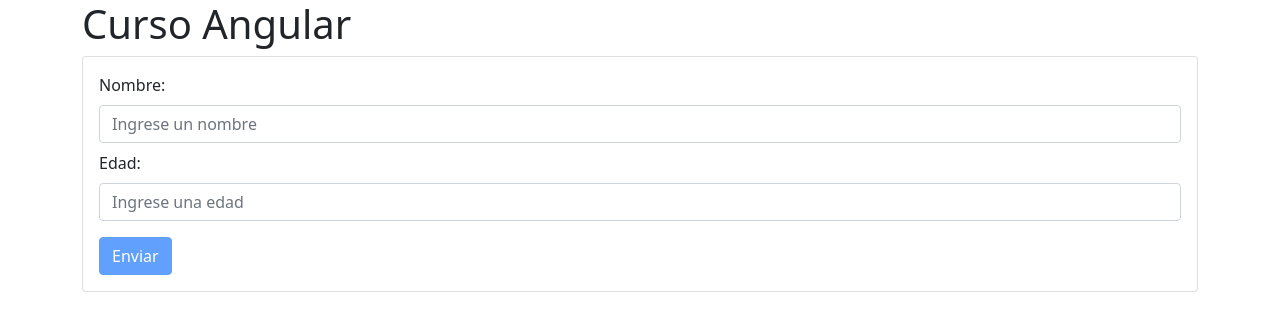
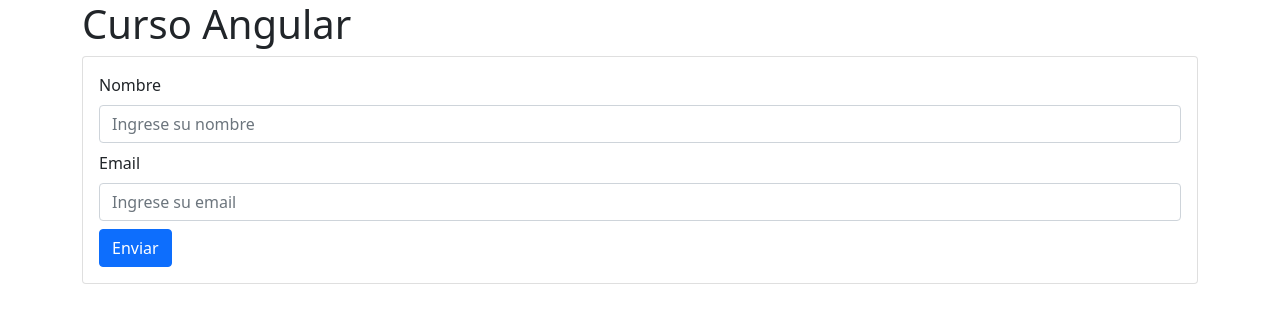
Before and after one commit to JuanSCaicedo/CursoAngular, an Angular app: page / in a window 1280 px wide. Shown: the top 328 px of the page. Built offline with nearby package versions, Linux system fonts and the light colour scheme.

Commit message:
formularios reactivos

```diff
--- a/src/app/app.component.html
+++ b/src/app/app.component.html
@@ -1,4 +1,4 @@
 <div class="container">
     <h1>{{title}}</h1>
-    <app-formulario2></app-formulario2>
+    <app-formulario3></app-formulario3>
 </div>
--- /dev/null
+++ b/src/app/formulario3/formulario3.component.html
@@ -0,0 +1,25 @@
+<div class="card">
+    <div class="card-body">
+        <form>
+            <div class="mb-2">
+                <label class="form-label">
+                    Nombre
+                </label>
+
+                <input type="text" [formControl]="name" class="form-control" placeholder="Ingrese su nombre">
+            </div>
+
+            <div class="mb-2">
+                <label class="form-label">
+                    Email
+                </label>
+
+                <input type="email" [formControl]="email"  class="form-control" placeholder="Ingrese su email">
+            </div>
+
+            <button class="btn btn-primary">
+                Enviar
+            </button>
+        </form>
+    </div>
+</div>
--- /dev/null
+++ b/src/app/formulario3/formulario3.component.ts
@@ -0,0 +1,14 @@
+import { Component } from '@angular/core';
+import { FormControl } from '@angular/forms';
+
+@Component({
+  selector: 'app-formulario3',
+  templateUrl: './formulario3.component.html',
+  styleUrls: ['./formulario3.component.css']
+})
+export class Formulario3Component {
+
+  name = new FormControl('');
+  email = new FormControl('');
+
+}
```
Also changed, not shown: src/app/app.module.ts (+6 -2 lines), src/app/formulario3/formulario3.component.css (added), 1 other file (tests, documents, lock files or other folders).
